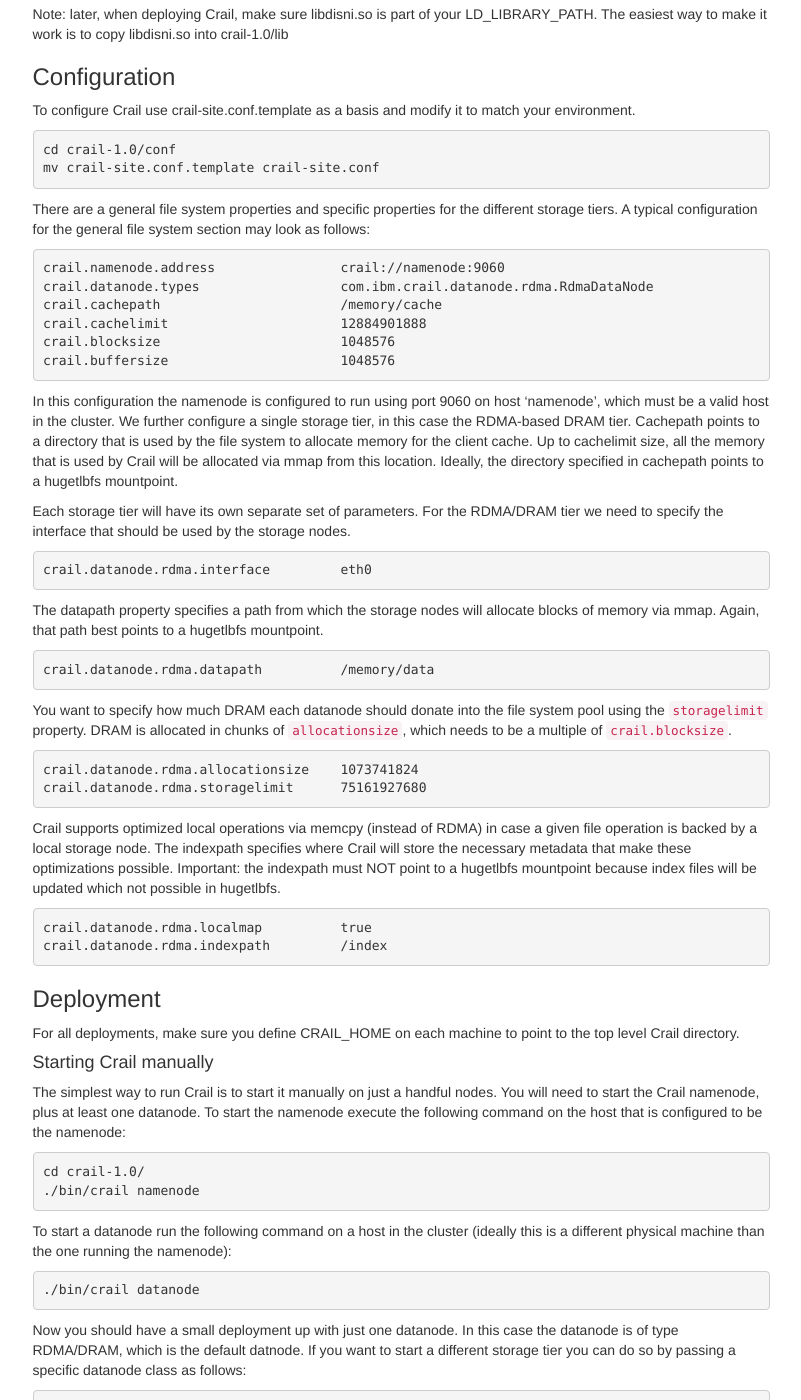
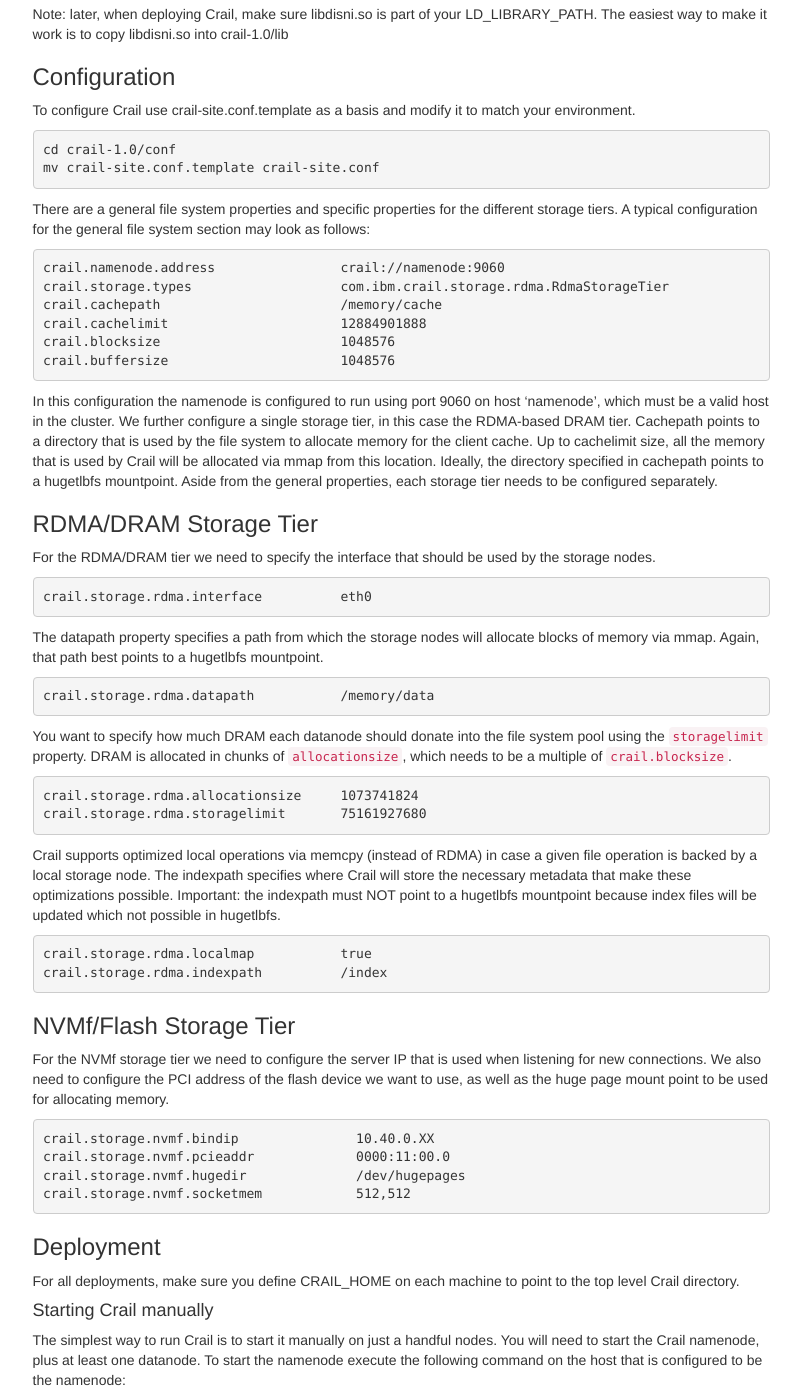
Before and after one commit to apache/incubator-crail-website, a Jekyll site: the page built from documentation/index.md, in a window 1280 px wide and 1400 px high, scrolled down 448 px. Shown: the whole window, without its empty margins (239-1040 px from the left). Built offline with Jekyll 4.4.1, drawn with Linux system fonts in a browser that asks for light colours; some of the changed text lies outside the part shown.

Commit message:
Update index.md

```diff
--- a/documentation/index.md
+++ b/documentation/index.md
@@ -32,31 +32,42 @@ To configure Crail use crail-site.conf.template as a basis and modify it to matc
 There are a general file system properties and specific properties for the different storage tiers. A typical configuration for the general file system section may look as follows:
 
     crail.namenode.address                crail://namenode:9060
-    crail.datanode.types                  com.ibm.crail.datanode.rdma.RdmaDataNode
+    crail.storage.types                   com.ibm.crail.storage.rdma.RdmaStorageTier
     crail.cachepath                       /memory/cache
     crail.cachelimit                      12884901888
     crail.blocksize                       1048576
     crail.buffersize                      1048576
 
-In this configuration the namenode is configured to run using port 9060 on host 'namenode', which must be a valid host in the cluster. We further configure a single storage tier, in this case the RDMA-based DRAM tier. Cachepath points to a directory that is used by the file system to allocate memory for the client cache. Up to cachelimit size, all the memory that is used by Crail will be allocated via mmap from this location. Ideally, the directory specified in cachepath points to a hugetlbfs mountpoint.
+In this configuration the namenode is configured to run using port 9060 on host 'namenode', which must be a valid host in the cluster. We further configure a single storage tier, in this case the RDMA-based DRAM tier. Cachepath points to a directory that is used by the file system to allocate memory for the client cache. Up to cachelimit size, all the memory that is used by Crail will be allocated via mmap from this location. Ideally, the directory specified in cachepath points to a hugetlbfs mountpoint. Aside from the general properties, each storage tier needs to be configured separately.
 
-Each storage tier will have its own separate set of parameters. For the RDMA/DRAM tier we need to specify the interface that should be used by the storage nodes.
+### RDMA/DRAM Storage Tier
 
-    crail.datanode.rdma.interface         eth0
+For the RDMA/DRAM tier we need to specify the interface that should be used by the storage nodes.
+
+    crail.storage.rdma.interface          eth0
 
 The datapath property specifies a path from which the storage nodes will allocate blocks of memory via mmap. Again, that path best points to a hugetlbfs mountpoint.
 
-    crail.datanode.rdma.datapath          /memory/data
+    crail.storage.rdma.datapath           /memory/data
 
 You want to specify how much DRAM each datanode should donate into the file system pool using the `storagelimit` property. DRAM is allocated in chunks of `allocationsize`, which needs to be a multiple of `crail.blocksize`.
 
-    crail.datanode.rdma.allocationsize    1073741824
-    crail.datanode.rdma.storagelimit      75161927680
+    crail.storage.rdma.allocationsize     1073741824
+    crail.storage.rdma.storagelimit       75161927680
 
 Crail supports optimized local operations via memcpy (instead of RDMA) in case a given file operation is backed by a local storage node. The indexpath specifies where Crail will store the necessary metadata that make these optimizations possible. Important: the indexpath must NOT point to a hugetlbfs mountpoint because index files will be updated which not possible in hugetlbfs.
 
-    crail.datanode.rdma.localmap          true
-    crail.datanode.rdma.indexpath         /index
+    crail.storage.rdma.localmap           true
+    crail.storage.rdma.indexpath          /index
+
+### NVMf/Flash Storage Tier
+
+For the NVMf storage tier we need to configure the server IP that is used when listening for new connections. We also need to configure the PCI address of the flash device we want to use, as well as the huge page mount point to be used for allocating memory.
+
+    crail.storage.nvmf.bindip		10.40.0.XX
+    crail.storage.nvmf.pcieaddr		0000:11:00.0
+    crail.storage.nvmf.hugedir		/dev/hugepages
+    crail.storage.nvmf.socketmem		512,512
 
 ### Deployment
 
@@ -75,11 +86,11 @@ To start a datanode run the following command on a host in the cluster (ideally
 
 Now you should have a small deployment up with just one datanode. In this case the datanode is of type RDMA/DRAM, which is the default datnode. If you want to start a different storage tier you can do so by passing a specific datanode class as follows:
 
-    ./bin/crail datanode -t com.ibm.crail.datanode.blkdev.BlkDevDataNode
+    ./bin/crail datanode -t com.ibm.crail.storage.nvmf.NvmfStorageTier
 
 This would start the shared storage datanode. Note that configuration in crail-site.conf needs to have the specific properties set of this type of datanode, in order for this to work. Also, in order for the storage tier to become visible to clients, it has to be enlisted in the list of datanode types as follows:
 
-    crail.datanode.types                  com.ibm.crail.datanode.rdma.RdmaDataNode,com.ibm.crail.datanode.blkdev.BlkDevDataNode
+    crail.datanode.types                  com.ibm.crail.storage.rdma.RdmaStorageTier,com.ibm.crail.storage.nvmf.NvmfStorageTier
 
 #### Larger deployments
 
@@ -94,7 +105,7 @@ Similarly, Crail can be stopped by using
 For this to work include the list of machines to start datanodes in conf/slaves. You can start multiple datanode of different types on the same host as follows:
 
     host02-ib
-    host02-ib -t com.ibm.crail.datanode.blkdev.BlkDevDataNode
+    host02-ib -t com.ibm.crail.storage.nvmf.NvmfStorageTier
     host03-ib
 
 In this example, we are configuring a Crail cluster with 2 physical hosts but 3 datanodes and two different storage tiers.
```
